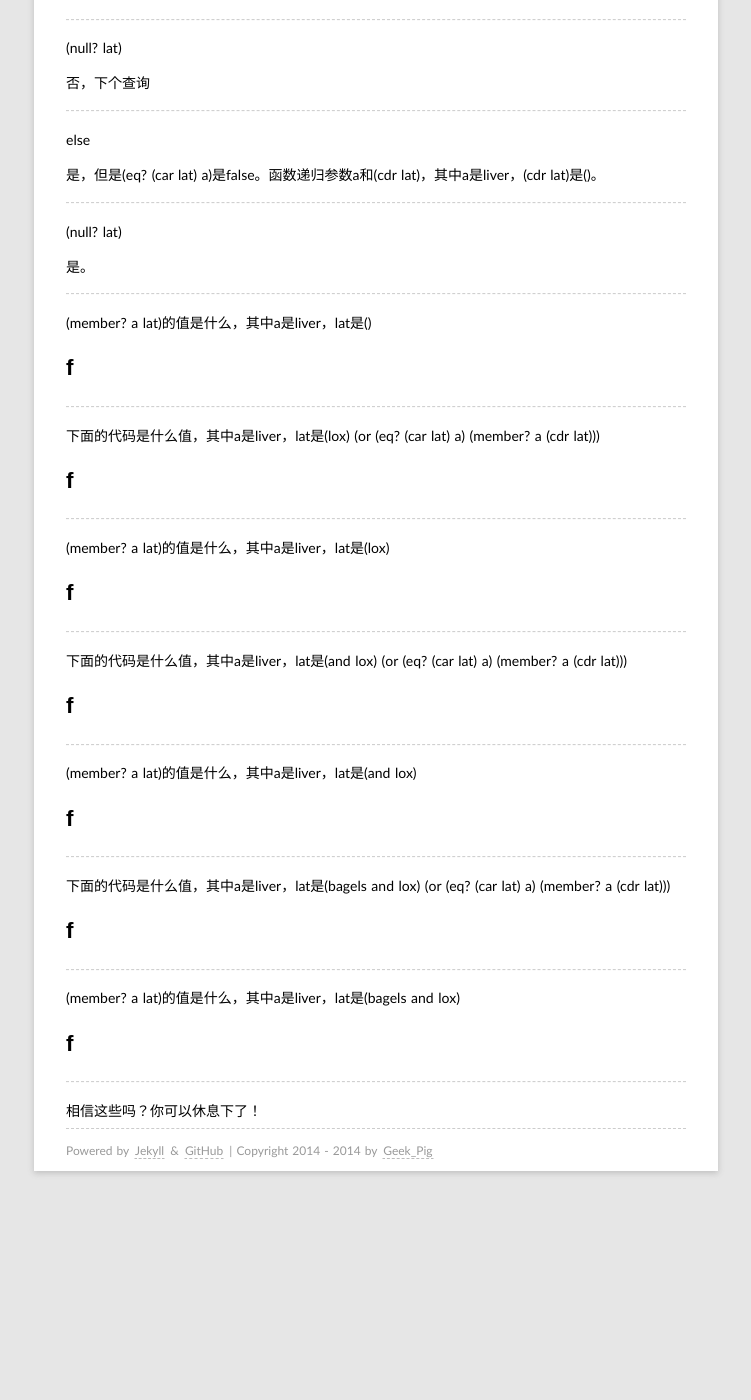
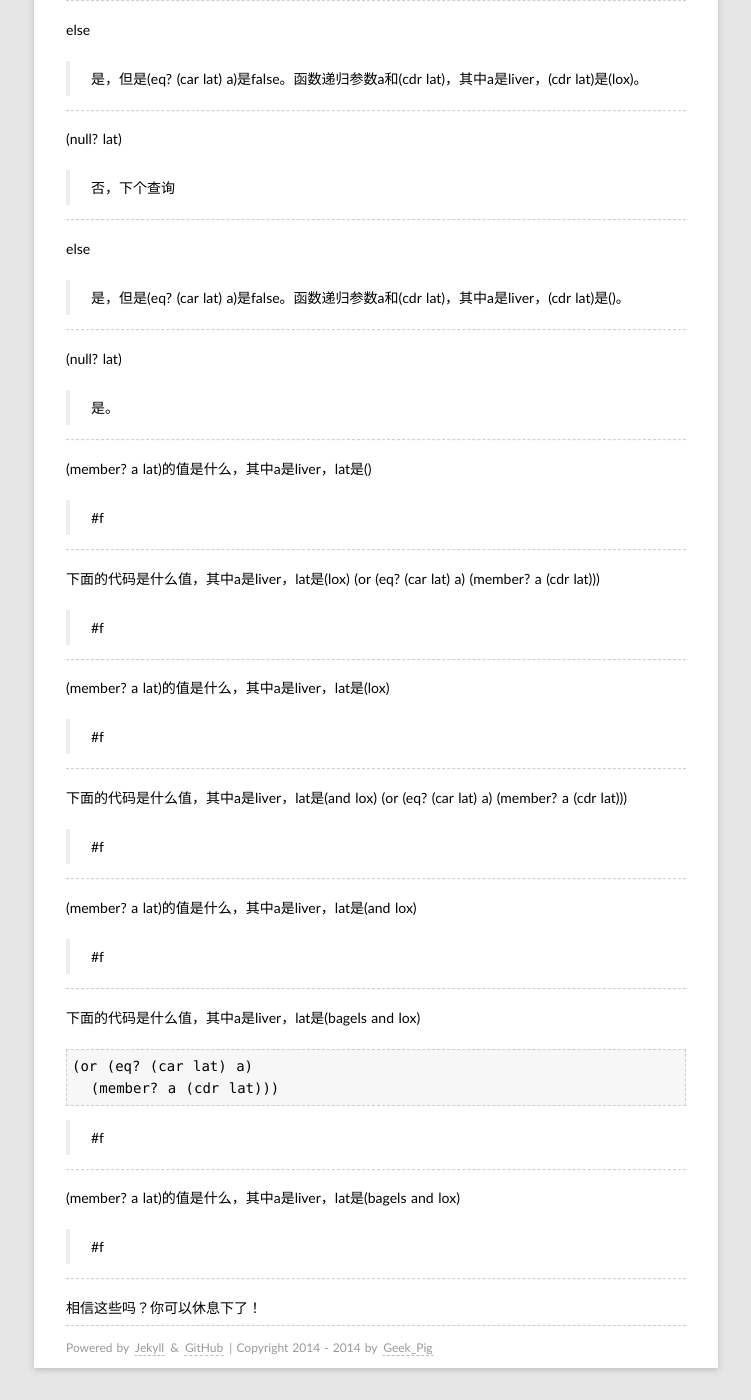
Before and after one commit to rhuichao/uternet.github.io, a Jekyll site: the page built from TLS/02.md, in a window 1280 px wide and 1400 px high, scrolled down 13346 px. Shown: the whole window, without its empty margins (264-1015 px from the left). Built offline with Jekyll 4.4.1, drawn with Linux system fonts in a browser that asks for light colours; some web fonts are replaced; Markdown is read by kramdown in place of the engine named in the settings; before the commit the page ends 14549 px from its top, so only the background shows below that.

Commit message:
new document posted

```diff
--- a/TLS/02.md
+++ b/TLS/02.md
@@ -697,56 +697,56 @@ a是meat，lat是(meat gravy)。
 
 让我们看看为什么是#f。第一个查询是什么
 
-(null? lat)
+>(null? lat)
 
 ------------
 
 (null? lat)
 
-否。下一行。
+>否。下一行。
 
 ------------
 
 else
 
-是，但是(eq? (car lat) a)是false。函数递归参数a和(cdr lat)，其中a是liver，(cdr lat)是(and lox)。
+>是，但是(eq? (car lat) a)是false。函数递归参数a和(cdr lat)，其中a是liver，(cdr lat)是(and lox)。
 
 ------------
 
 (null? lat)
 
-否，下个查询
+>否，下个查询
 
 ------------
 
 else
 
-是，但是(eq? (car lat) a)是false。函数递归参数a和(cdr lat)，其中a是liver，(cdr lat)是(lox)。
+>是，但是(eq? (car lat) a)是false。函数递归参数a和(cdr lat)，其中a是liver，(cdr lat)是(lox)。
 
 ------------
 
 (null? lat)
 
-否，下个查询
+>否，下个查询
 
 ------------
 
 
 else
 
-是，但是(eq? (car lat) a)是false。函数递归参数a和(cdr lat)，其中a是liver，(cdr lat)是()。
+>是，但是(eq? (car lat) a)是false。函数递归参数a和(cdr lat)，其中a是liver，(cdr lat)是()。
 
 ------------
 
 (null? lat)
 
-是。
+>是。
 
 ------------
 
 (member? a lat)的值是什么，其中a是liver，lat是()
 
-#f
+>\#f
 
 ------------
 
@@ -755,13 +755,13 @@ else
 (or (eq? (car lat) a)
   (member? a (cdr lat)))
 
-#f
+>\#f
 
 ------------
 
 (member? a lat)的值是什么，其中a是liver，lat是(lox)
 
-#f
+>\#f
 
 ------------
 
@@ -770,28 +770,29 @@ else
 (or (eq? (car lat) a)
   (member? a (cdr lat)))
 
-#f
+>\#f
 
 ------------
 
 (member? a lat)的值是什么，其中a是liver，lat是(and lox)
 
-#f
+>\#f
 
 ------------
 
 
 下面的代码是什么值，其中a是liver，lat是(bagels and lox)
-(or (eq? (car lat) a)
-  (member? a (cdr lat)))
 
-#f
+    (or (eq? (car lat) a)
+      (member? a (cdr lat)))
+
+>\#f
 
 ------------
 
 (member? a lat)的值是什么，其中a是liver，lat是(bagels and lox)
 
-#f
+>#f
 
 ------------
 
```
